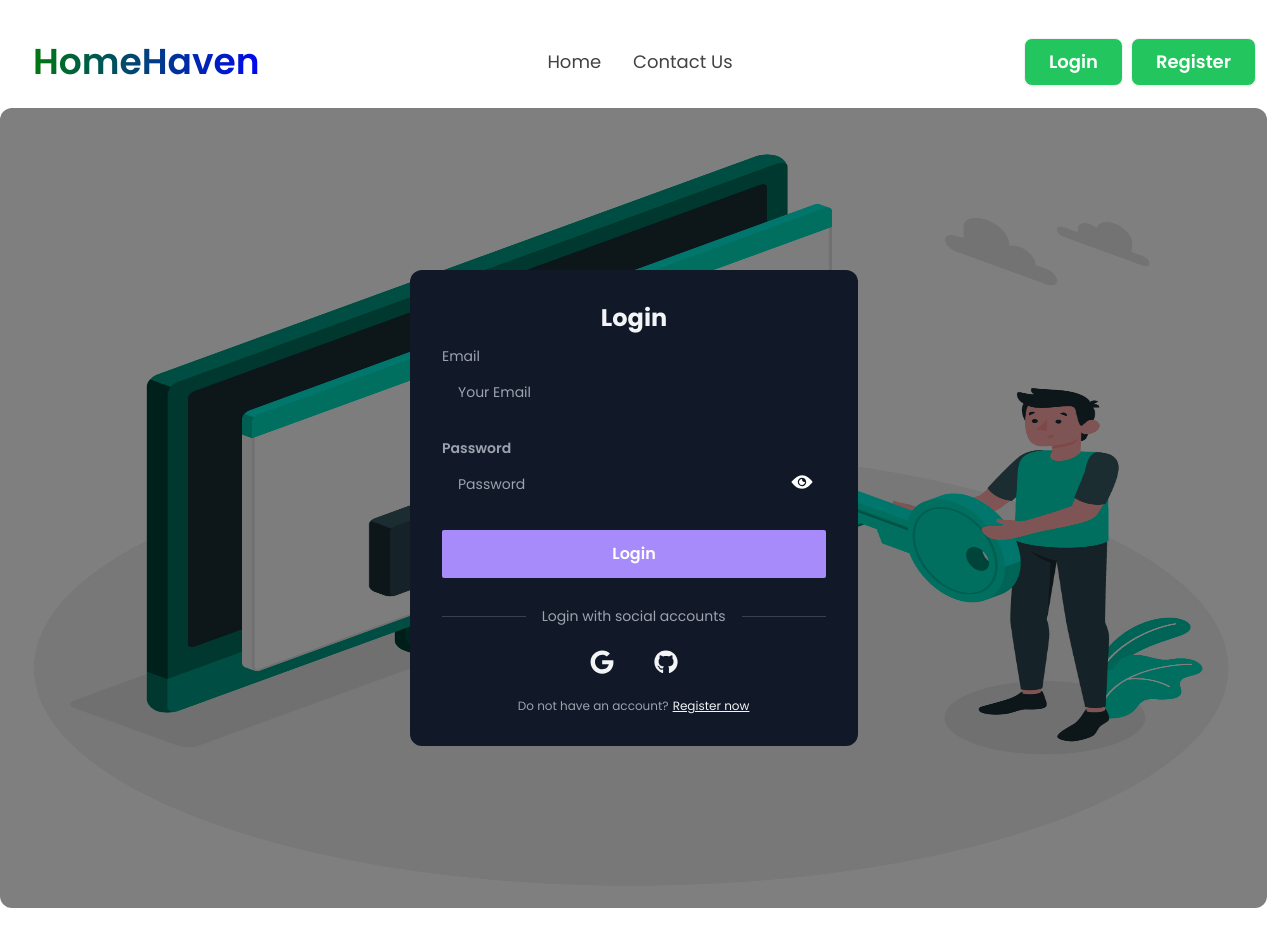
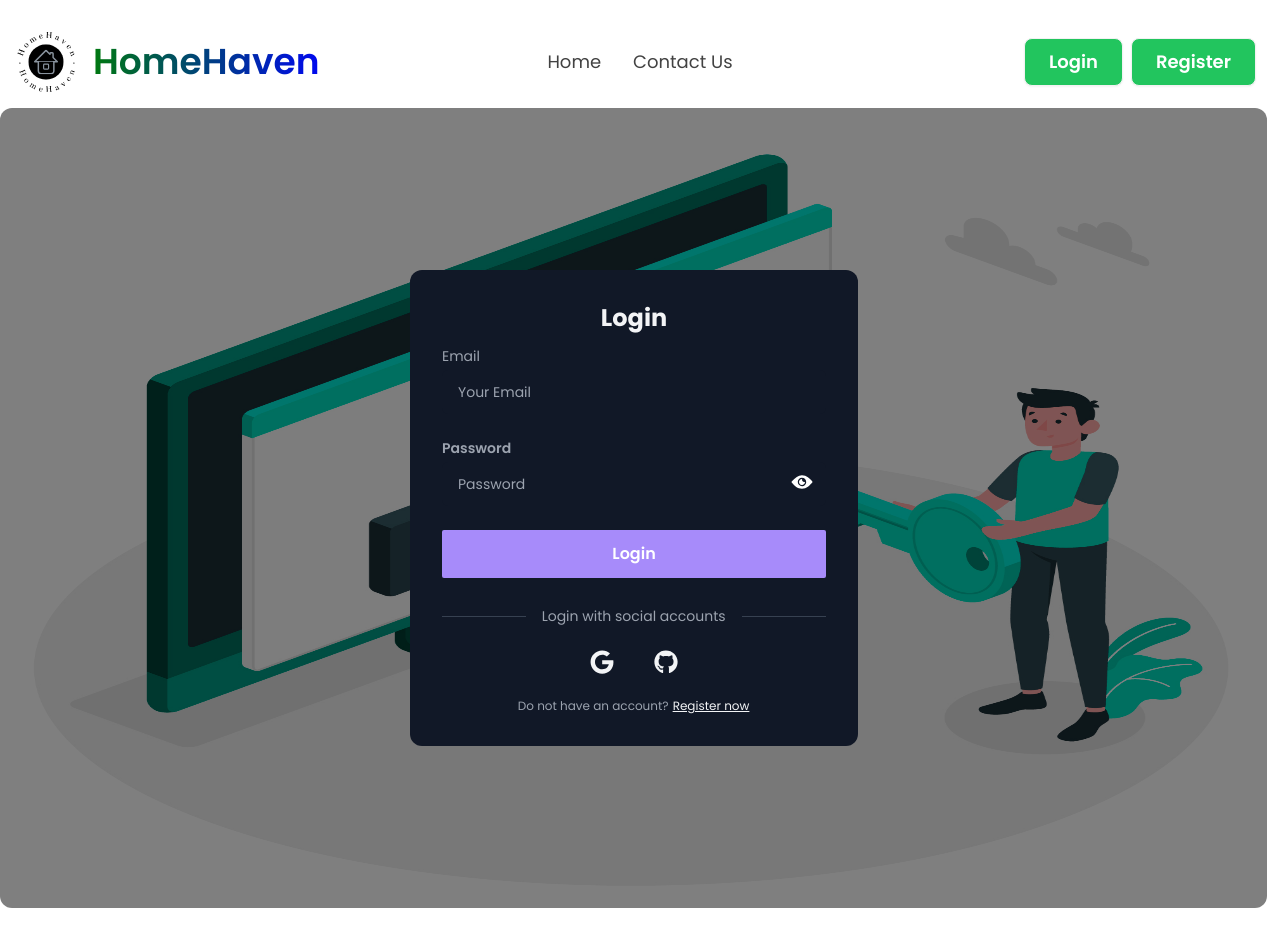
Before and after one commit to asshikhon/b9-assignment-9, a React (Vite) app: page /login in a window 1280 px wide. Shown: the top 946 px of the page. Built offline with nearby package versions, Linux system fonts and the light colour scheme; no server answers.

Commit message:
added HomeHaven logo on navbar and footer section

```diff
--- a/src/Shared/Navbar/Navbar.jsx
+++ b/src/Shared/Navbar/Navbar.jsx
@@ -1,6 +1,6 @@
 import { Link, NavLink } from "react-router-dom";
 import Swal from 'sweetalert2'
-
+import logoHomeHaven from "../../../src/assets/images/HomeHaven.svg"
 import AOS from "aos";
 import "aos/dist/aos.css";
 import { useContext } from "react";
@@ -143,9 +143,13 @@ const Navbar = () => {
             {navLinks}
           </ul>
         </div>
-        <a className="btn btn-ghost text-xl md:text-3xl lg:text-4xl" style={{ background: 'linear-gradient(to right, green, blue)', WebkitBackgroundClip: 'text', WebkitTextFillColor: 'transparent' }}>
+<div className="flex items-center">
+<img className="h-[40px] lg:h-[60px] w-[30px] lg:w-[60px]" src={logoHomeHaven} alt="" />
+
+<a className="btn btn-ghost text-xl md:text-3xl lg:text-4xl" style={{ background: 'linear-gradient(to right, green, blue)', WebkitBackgroundClip: 'text', WebkitTextFillColor: 'transparent' }}>
       HomeHaven
     </a>
+</div>
       </div>
       <div className="navbar-center hidden lg:flex">
         <ul className="menu menu-horizontal px-1">{navLinks}</ul>
--- a/src/pages/Footer/Footer.jsx
+++ b/src/pages/Footer/Footer.jsx
@@ -1,4 +1,5 @@
 import { SiNamecheap } from "react-icons/si";
+import logoHomeHaven1 from "../../../src/assets/images/HomeHaven.svg"
 import AOS from 'aos';
 import 'aos/dist/aos.css';
 
@@ -12,10 +13,10 @@ const Footer = () => {
 	<div className="container flex flex-col justify-between py-10 mx-auto space-y-8 lg:flex-row lg:space-y-0">
 		<div className="lg:w-1/3" >
 			<a rel="noopener noreferrer" href="#" className="flex justify-center space-x-3 lg:justify-start">
-				<div className="flex items-center justify-center w-12 h-12 rounded-full" >
-                <SiNamecheap className="text-3xl " />
+				<div className="flex gap-1 items-center justify-center w-12 h-12 rounded-full" >
+             <img src={logoHomeHaven1} alt="" />
+				<span className="self-center text-2xl font-semibold">HomeHaven</span>
 				</div>
-				<span className="self-center text-2xl font-semibold">HomeHaven</span>
 			</a>
 		</div>
 		<div className="grid grid-cols-2 text-sm gap-x-3 gap-y-8 lg:w-2/3 sm:grid-cols-4" >
```
Also changed, not shown: src/assets/images/HomeHaven.svg (added).
